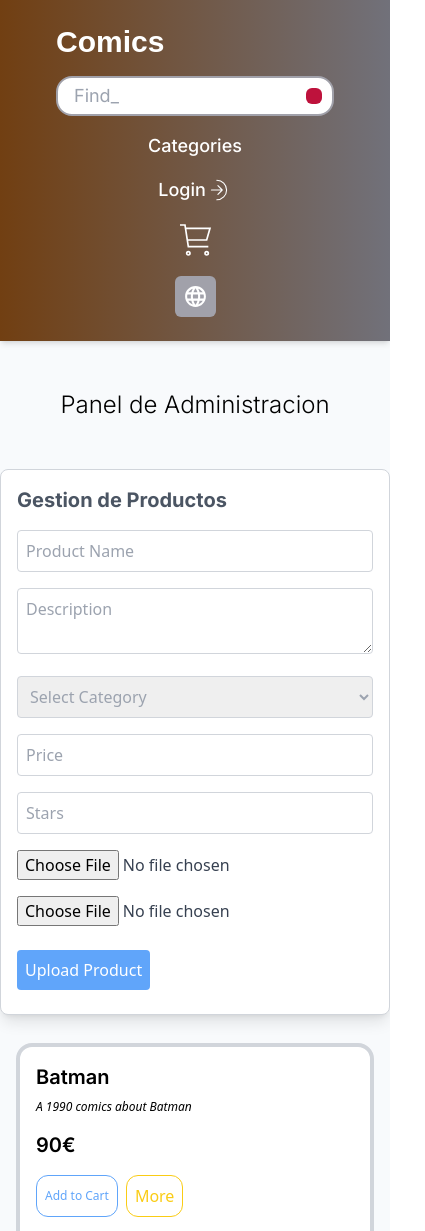
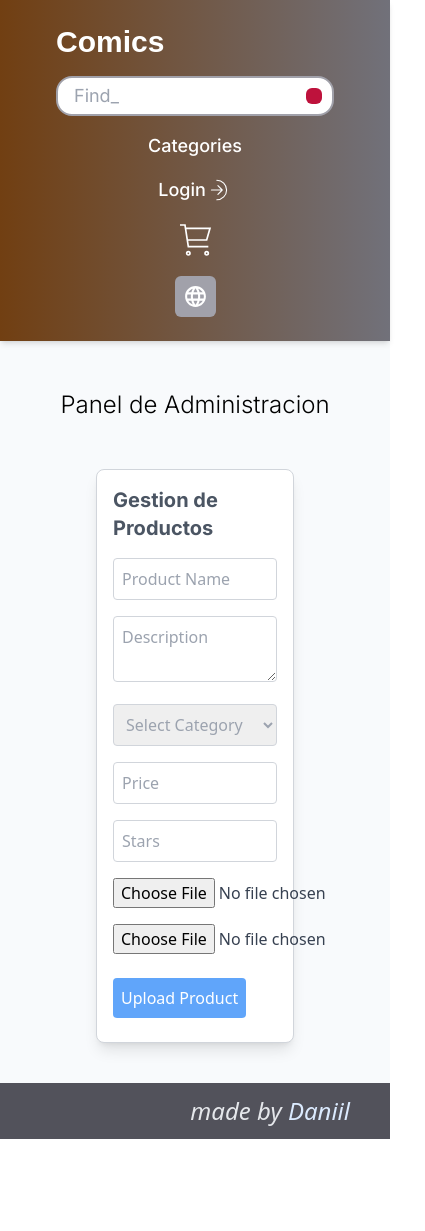
Before and after one commit to Danil22May/P3-Digital-Academy-Project-ComicsShop-Frontend, a React (Vite) app: page /admin in a window 390 px wide. Shown: the top 1231 px of the page, 425 px wide, since content can reach past the window. After the commit the page ends 1139 px from the top, so only its background shows below. Built offline with nearby package versions, Linux system fonts and the light colour scheme; a web font is replaced by a local one.

Commit message:
Most important part of the project done

```diff
--- a/src/components/AdminPage.jsx
+++ b/src/components/AdminPage.jsx
@@ -1,33 +1,13 @@
-import Card from "./Card";
 import UploadForm from "./UploadForm";
 
 function AdminPage() {
-  const products = [
-    { id: 1, name: "Batman", price: 90 },
-    { id: 2, name: "Spider-Man", price: 78 },
-    { id: 3, name: "Spider-Man", price: 78 },
-    { id: 4, name: "Spider-Man", price: 78 },
-    { id: 5, name: "Spider-Man", price: 78 },
-    { id: 6, name: "Spider-Man", price: 78 },
-    { id: 7, name: "Spider-Man", price: 78 },
-    { id: 8, name: "Spider-Man", price: 78 },
-  ];
   return (
     <div className="">
       <h2 className="inter m-10 p-2 text-center text-2xl font-light">
         Panel de Administracion
       </h2>
-      <UploadForm />
-      <div className="m-4 grid grid-cols-1 gap-4 sm:grid-cols-2 md:m-10 xl:grid-cols-3 2xl:grid-cols-4">
-        {products.map((product) => (
-          <Card
-            key={product.id}
-            name={product.name}
-            price={product.price}
-            id={product.id}
-            img={product.imageUrl1}
-          />
-        ))}
+      <div className="mx-24 my-10">
+        <UploadForm />
       </div>
     </div>
   );
--- a/src/components/Login.jsx
+++ b/src/components/Login.jsx
@@ -1,13 +1,23 @@
-import { useState } from "react";
+import { useRef, useState } from "react";
 
 function Login() {
   const [status, changeStatus] = useState(1);
+  const audioRef = useRef(
+    "https://us-tuna-sounds-files.voicemod.net/609379db-8438-4c15-bee3-0daa4b12a03b-1660380533038.mp3",
+  );
+  const playVoice = () => {
+    audioRef.current.play();
+  };
   return (
     <div className="flex">
       <img
         src="https://w0.peakpx.com/wallpaper/67/332/HD-wallpaper-the-batman-art-batman-comics-dc.jpg"
         className="h-screen w-[58%] object-cover object-top"
       />
+      <audio
+        ref={audioRef}
+        src="https://us-tuna-sounds-files.voicemod.net/609379db-8438-4c15-bee3-0daa4b12a03b-1660380533038.mp3"
+      ></audio>
       <div className="flex flex-1 items-center justify-center border-l-4 border-gray-900 bg-gradient-to-tl from-slate-900 to-yellow-800">
         <div className="flex w-96 flex-col gap-3 rounded border-2 border-white/10 bg-white/20 p-5 backdrop-blur-lg">
           {status ? (
@@ -23,7 +33,10 @@ function Login() {
                 type="text"
                 className="w-60 rounded border-2 border-white/40 bg-white/40 tracking-widest text-gray-900"
               />
-              <button className="my-2 w-36 border-2 border-white/40 bg-white/25 p-2 font-thin tracking-wider text-white/70 transition-all hover:bg-white/10">
+              <button
+                onClick={playVoice}
+                className="my-2 w-36 border-2 border-white/40 bg-white/25 p-2 font-thin tracking-wider text-white/70 transition-all hover:bg-white/10"
+              >
                 Login
               </button>
             </>
--- a/src/components/UploadForm.jsx
+++ b/src/components/UploadForm.jsx
@@ -72,7 +72,7 @@ const UploadForm = () => {
   return (
     <form
       onSubmit={handleSubmit}
-      className="mx-auto max-w-md rounded-lg border border-gray-300 bg-white p-4 text-gray-700 shadow-lg"
+      className="max-w-md rounded-lg border border-gray-300 bg-white p-4 text-gray-700 shadow-lg"
     >
       <h2 className="inter mb-4 text-xl font-bold text-gray-600">
         Gestion de Productos
```
